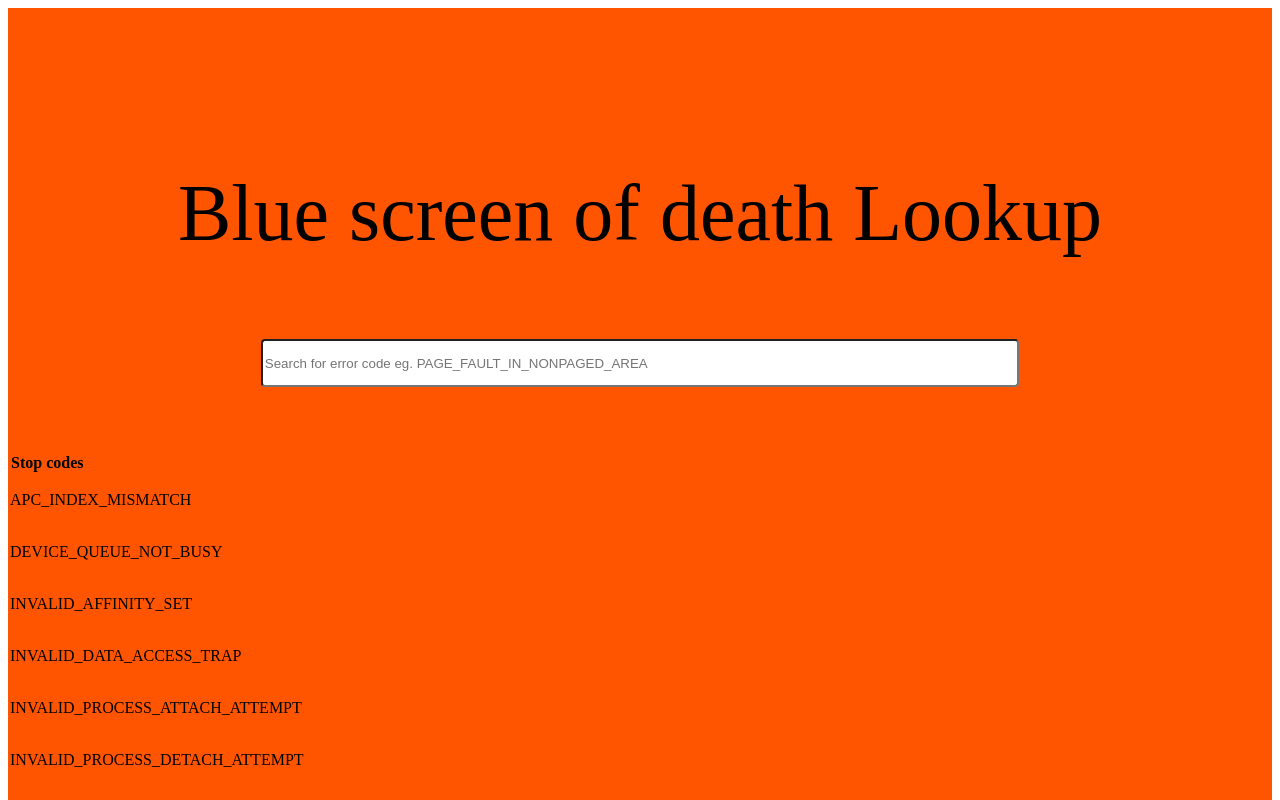
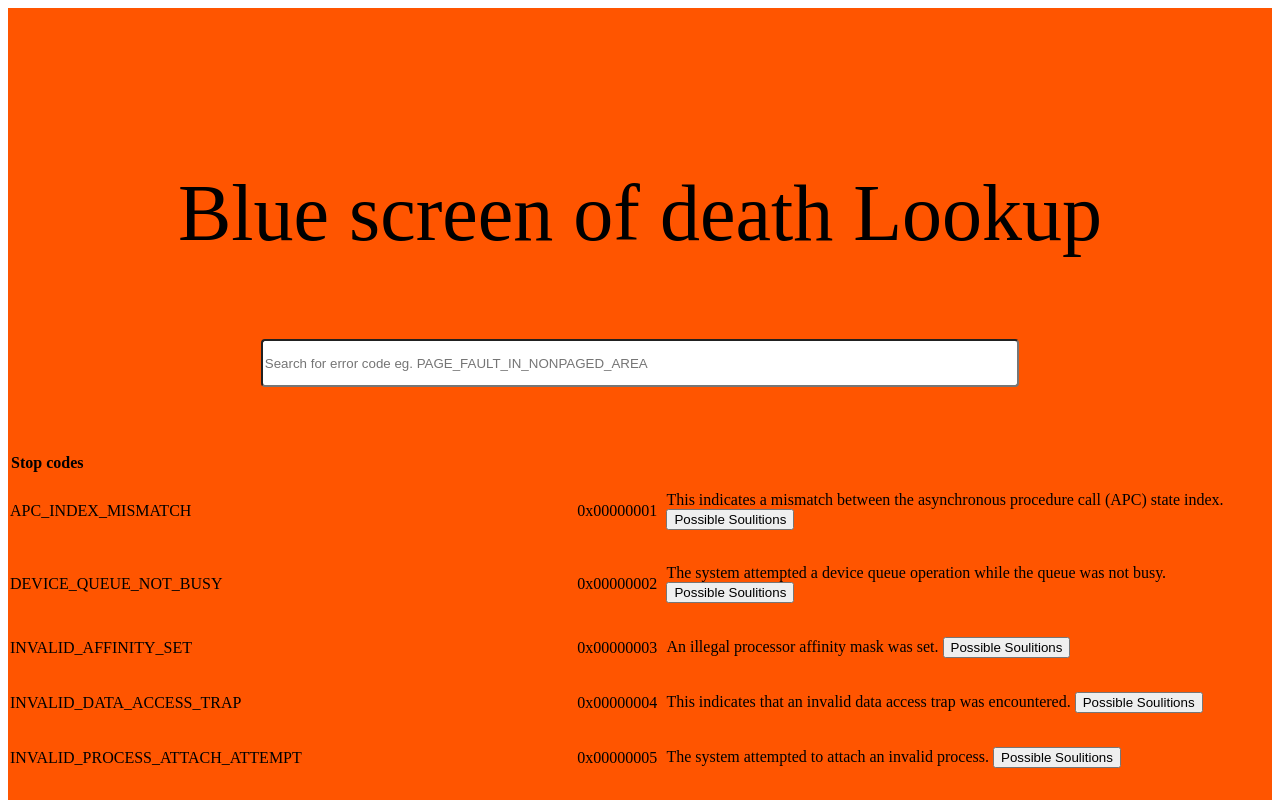
Before and after one commit to WesleyEspinoza/BsodLookup, an Angular app: page / in a window 1280 px wide. Shown: the top 800 px of the page. Built offline with nearby package versions, Linux system fonts and the light colour scheme.

Commit message:
populating the rest of the data

```diff
--- a/src/app/app.component.html
+++ b/src/app/app.component.html
@@ -13,8 +13,10 @@
         </tr>
       </thead>
       <tbody>
-        <tr *ngFor=" let item of bsodData | keyvalue:keepOriginalOrder ">
-          <td>{{ item.key }}</td>
+        <tr *ngFor=" let item of bsodData.bsodCodes">
+          <td>{{ item.stopCode }}</td>
+          <td>{{ item.hexcode }}</td>
+          <td>{{ item.definition }} <button class="solutionButton">Possible Soulitions</button> </td>
           <!-- Add more columns as needed -->
         </tr>
       </tbody>
--- a/src/app/app.component.ts
+++ b/src/app/app.component.ts
@@ -1,7 +1,20 @@
 import { Component } from '@angular/core';
 import { RouterOutlet } from '@angular/router';
 import { CommonModule } from '@angular/common'
-import bsodjsonData from "../../data/BSOD_DATA.json"
+import bsodjsonData from "../data/BSOD_DATA.json"
+
+
+interface bsodType {
+  stopCode: String
+  hexcode: string;
+  definition: string;
+  solution: string;
+}
+
+interface bsodArrayType {
+  bsodCodes: [bsodType]
+}
+
 
 @Component({
   selector: 'app-root',
@@ -11,13 +24,21 @@ import bsodjsonData from "../../data/BSOD_DATA.json"
 })
 
 export class AppComponent {
-  public keepOriginalOrder = (a: any, b: any) => a.key
-  bsodData: any
+  public keepOriginalOrder = (a: any, b: any) => a.key;
+  public bsodData: any = { bsodCodes: [] }
 
   ngOnInit() {
-
-    this.bsodData = bsodjsonData;
-
+    for (var key in bsodjsonData) {
+      if (bsodjsonData.hasOwnProperty(key)) {
+        const val = bsodjsonData[key as keyof typeof bsodjsonData];
+        const newCode: bsodType = { stopCode: "", hexcode: "", definition: "", solution: "", }
+        newCode.stopCode = key
+        newCode.hexcode = val["hexcode" as keyof typeof val]
+        newCode.definition = val["definition" as keyof typeof val]
+        newCode.solution = val["solution" as keyof typeof val]
+        this.bsodData.bsodCodes.push(newCode)
+      }
+    }
   }
   title = 'bsodLookup';
 }
```
Also changed, not shown: src/data/BSOD_DATA.json (renamed from data/BSOD_DATA.json).
